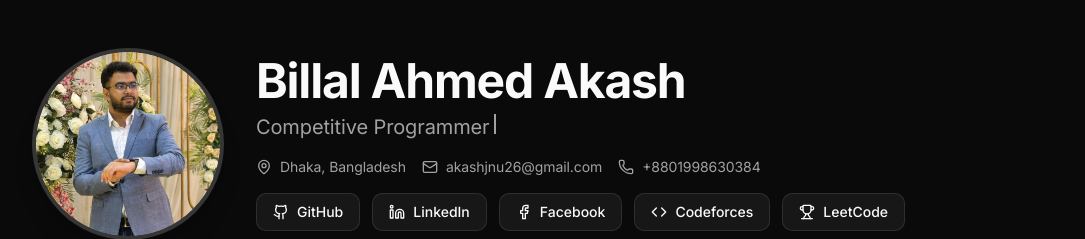
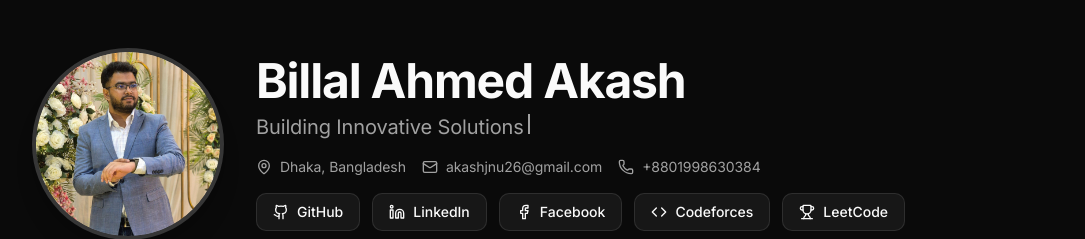
Before and after one commit to Akashthespidy/portfolio-sky, a Next.js app: page / in a window 1280 px wide. Shown: the top 239 px of the page, without its empty margins (96-1181 px from the left). Built offline with nearby package versions, Linux system fonts and the light colour scheme.

Commit message:
hero is updated

```diff
--- a/components/sections/hero.tsx
+++ b/components/sections/hero.tsx
@@ -40,7 +40,7 @@ export function Hero() {
             <TypeWriter
               words={[
                 "Software Engineer",
-                "Competitive Programmer",
+                "Building Innovative Solutions",
                 "Full Stack Developer",
                 "Problem Solver"
               ]}
```
